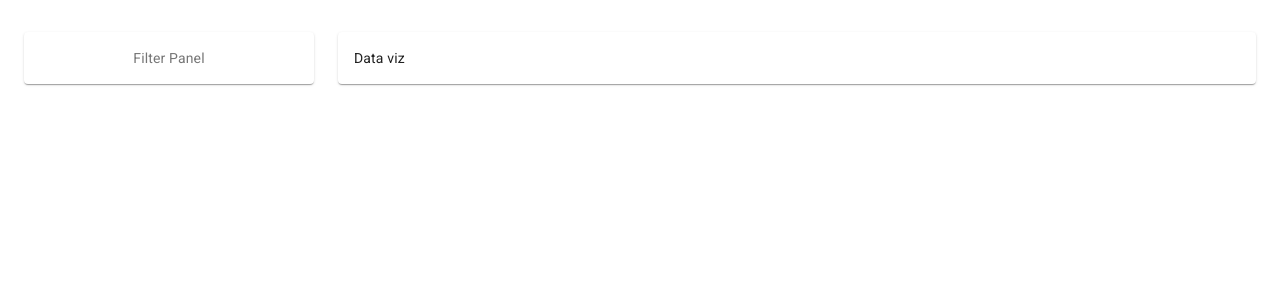
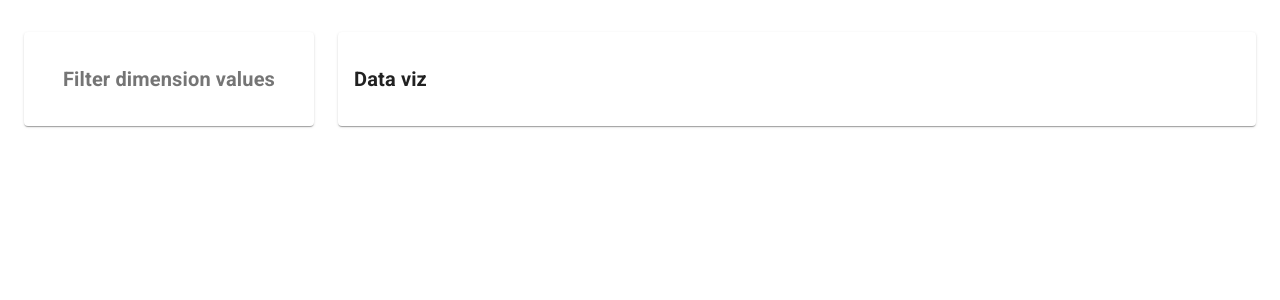
Before and after one commit to memee/react-adverity-challenge, a React (Create React App) app: page / in a window 1280 px wide. Shown: the top 300 px of the page. Built offline with nearby package versions, Linux system fonts and the light colour scheme.

Commit message:
Add section heading

```diff
--- a/src/components/DataVisualizer/DataVisualizer.js
+++ b/src/components/DataVisualizer/DataVisualizer.js
@@ -1,5 +1,10 @@
 import React from "react";
+import SectionHeading from "../SectionHeading";
 
 export default function DataVisualizer() {
-  return <>Data viz</>;
+  return (
+    <>
+      <SectionHeading component="h2">Data viz</SectionHeading>
+    </>
+  );
 }
--- a/src/components/FilterPanel/FilterPanel.js
+++ b/src/components/FilterPanel/FilterPanel.js
@@ -1,5 +1,10 @@
 import React from "react";
+import SectionHeading from "../SectionHeading";
 
 export default function FilterPanel() {
-  return <>Filter Panel</>;
+  return (
+    <>
+      <SectionHeading component="h2">Filter dimension values</SectionHeading>
+    </>
+  );
 }
--- /dev/null
+++ b/src/components/SectionHeading/SectionHeading.js
@@ -0,0 +1,9 @@
+import React from "react";
+import { styled } from "@material-ui/core/styles";
+import Typography from "@material-ui/core/Typography";
+
+const SectionHeading = styled(Typography)({
+  fontSize: "20px",
+});
+
+export default SectionHeading;
--- /dev/null
+++ b/src/components/SectionHeading/index.js
@@ -0,0 +1 @@
+export { default } from "./SectionHeading";
```
